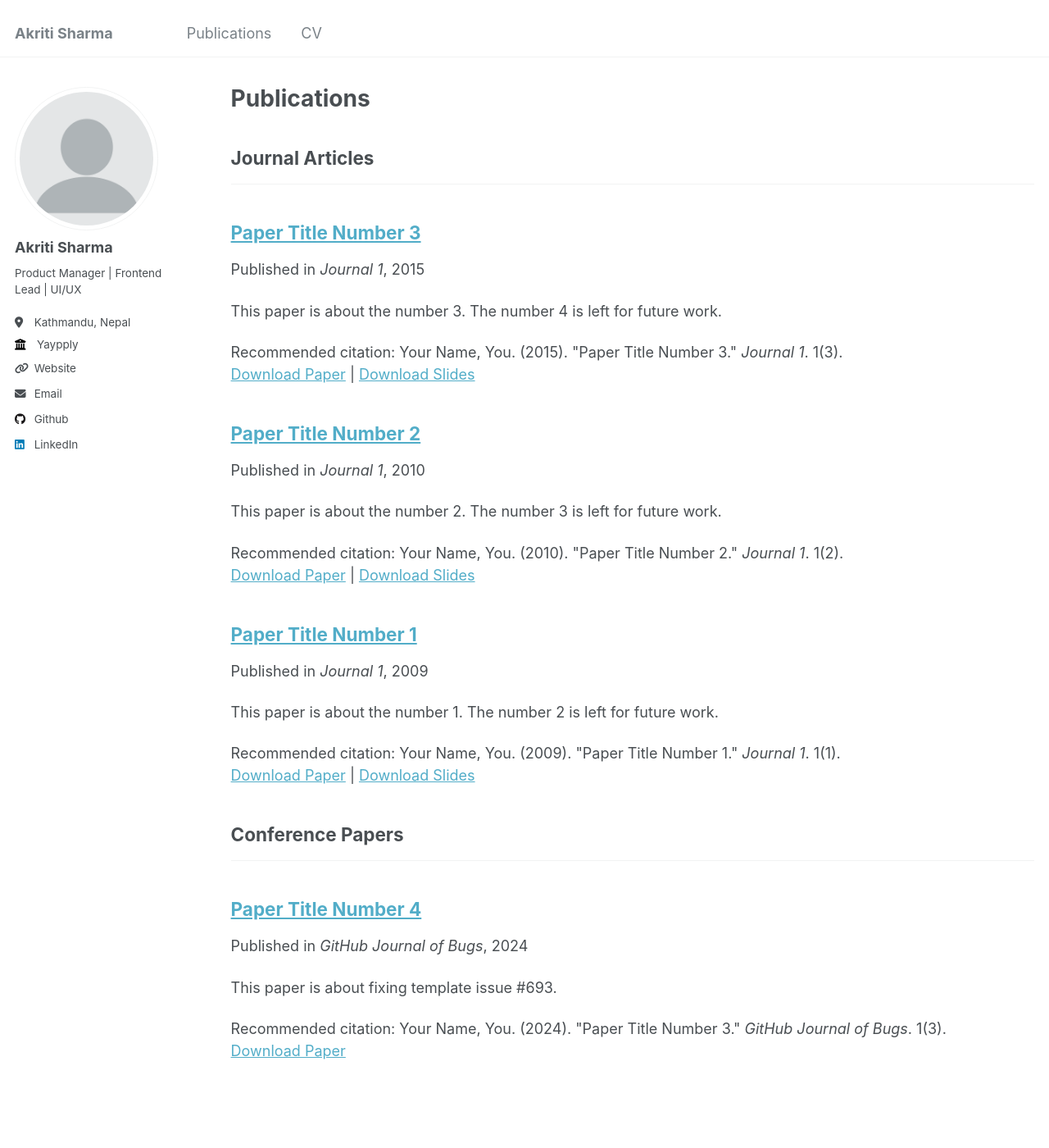
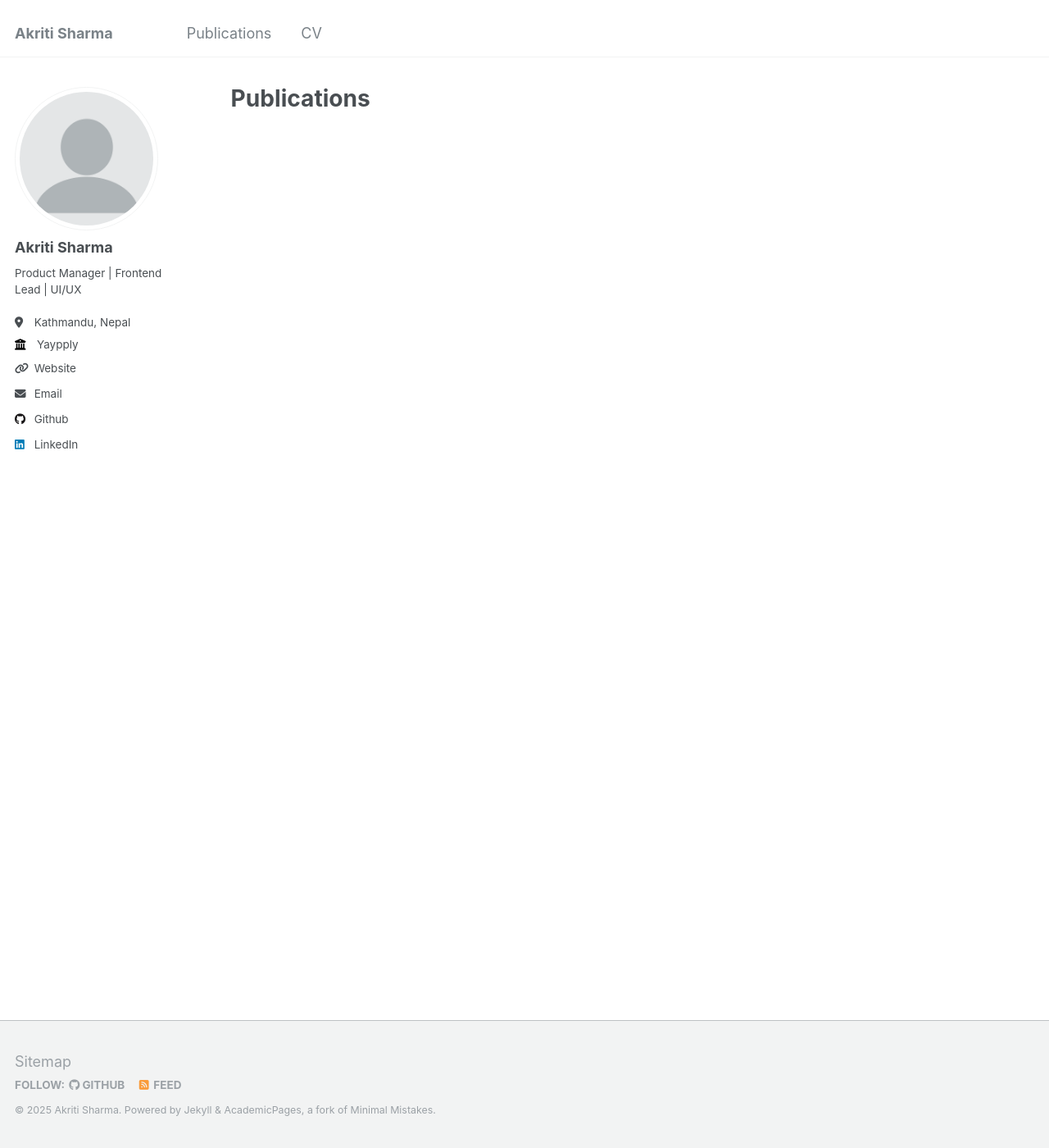
Before and after one commit to akritisharma22/akritisharma22.github.io, a Jekyll site: the page built from _pages/publications.html, in a window 1280 px wide and 1400 px high. Shown: the whole window at 82% size. Built offline with Jekyll 4.4.1, drawn with Linux system fonts in a browser that asks for light colours; some of the changed lines change nothing that is shown.

Commit message:
Update _config.yml

```diff
--- a/_config.yml
+++ b/_config.yml
@@ -77,10 +77,10 @@ author:
 publication_category:
   books:
     title: 'Books'
-  manuscripts:
-    title: 'Journal Articles'
-  conferences:
-    title: 'Conference Papers'
+  # manuscripts:
+  #   title: 'Journal Articles'
+  # conferences:
+  #   title: 'Conference Papers'
 
 # Site Settings
 teaser                   :  # filename of teaser fallback teaser image placed in /images/, .e.g. "500x300.png"
```
